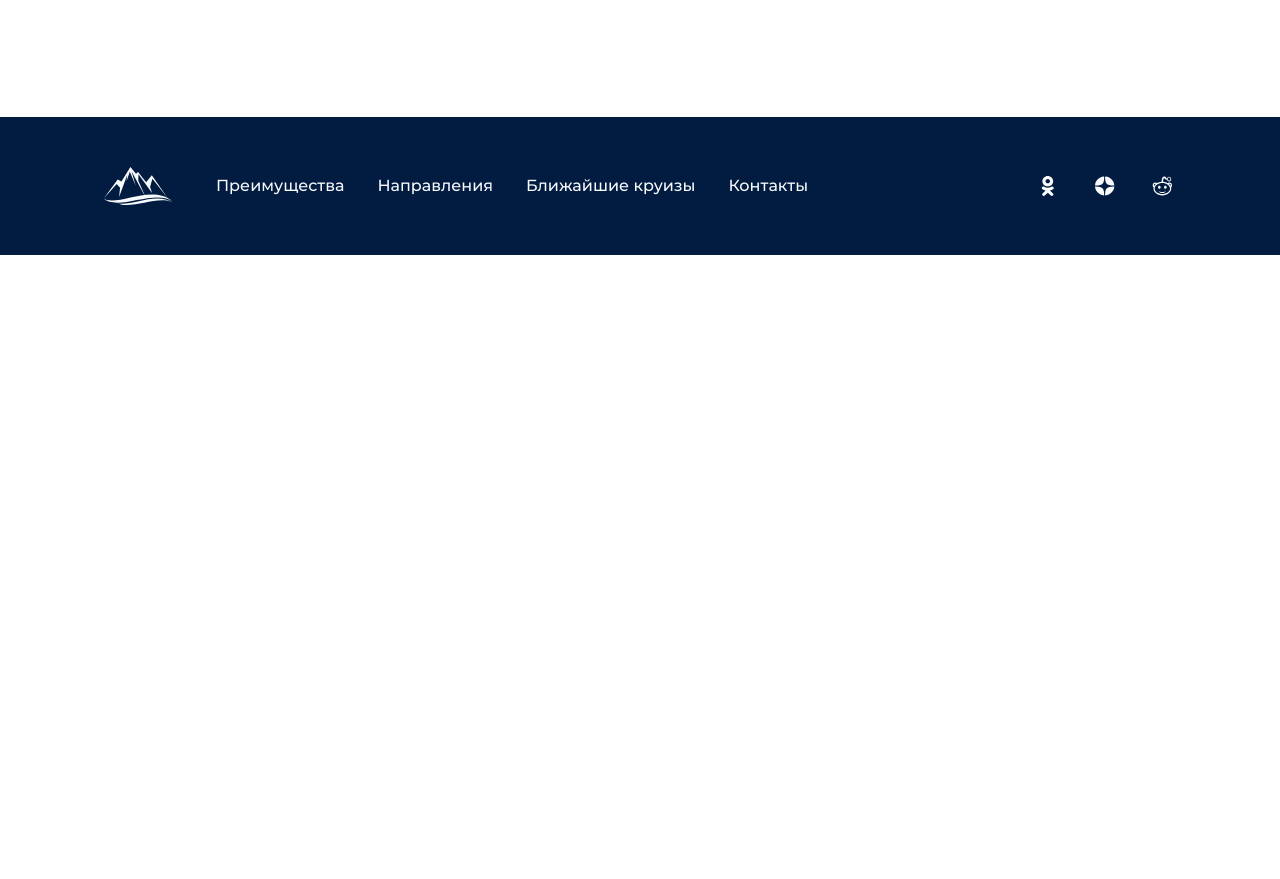
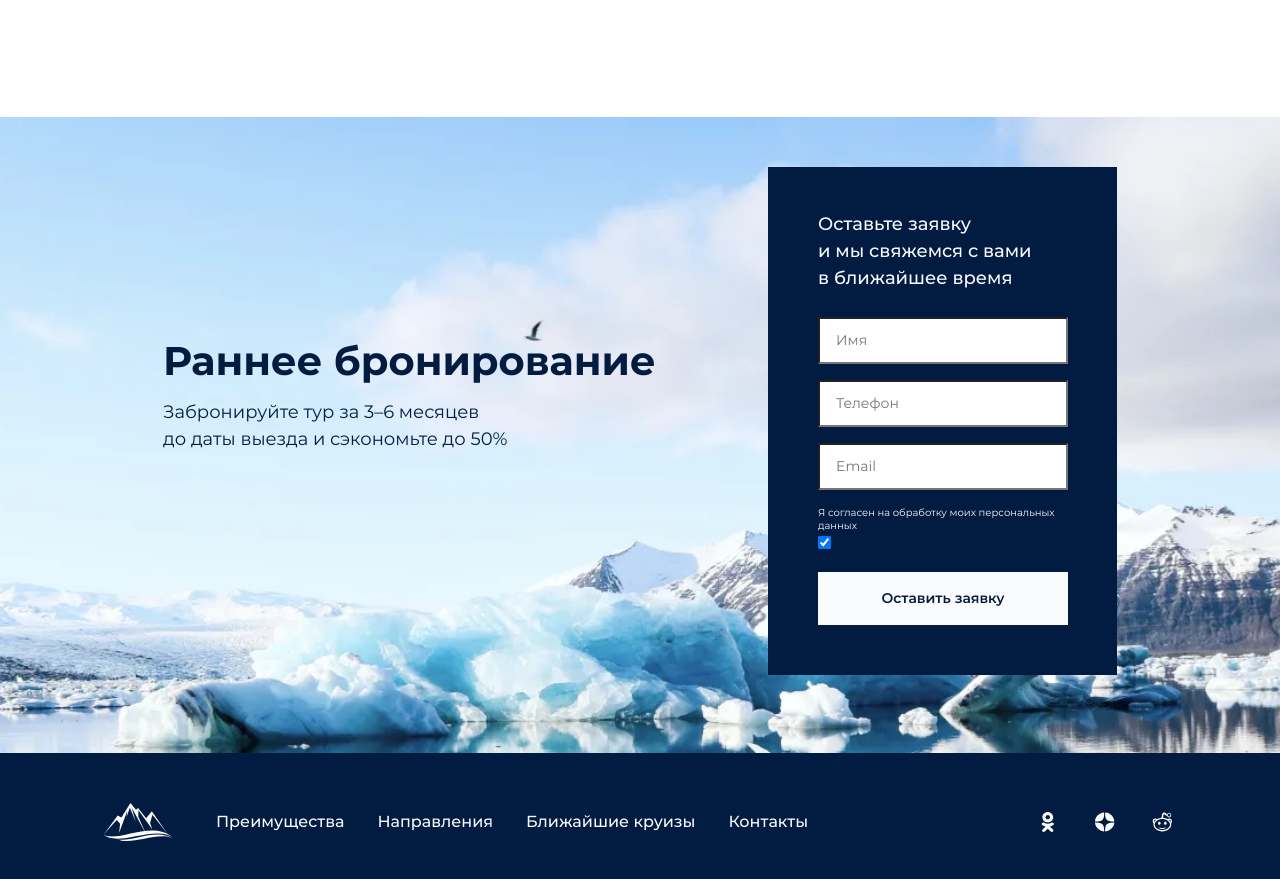
Before and after one commit to PalantKellad/cruises, a website built with webpack: page source/index.html in a window 1280 px wide. Shown: the part 3271-4150 px from the top of the page. Before the commit the page ends 3526 px from the top, so only its background shows below. Built offline with nearby package versions, Linux system fonts and the light colour scheme; files whose address does not match are found by name.

Commit message:
Starts form

```diff
--- a/source/index.html
+++ b/source/index.html
@@ -301,6 +301,44 @@
           </div>
         </div>
       </section>
+      <section class="booking" style="
+          --booking-bg-big-url: url(../img/booking/bg-booking-big.webp);
+          --booking-bg-medium-url: url(../img/booking/bg-booking-medium.webp);
+          --booking-bg-small-url: url(../img/booking/bg-booking-small.webp);
+          ">
+        <div class="container">
+          <div class="booking__content">
+            <div class="booking__description">
+              <h2>Раннее бронирование</h2>
+              <p>Забронируйте тур за&nbsp;3&ndash;6&nbsp;месяцев до&nbsp;даты выезда и&nbsp;сэкономьте до&nbsp;50%</p>
+            </div>
+            <div class="booking__form form-wrapper">
+              <p>Оставьте заявку и&nbsp;мы&nbsp;свяжемся с&nbsp;вами в&nbsp;ближайшее время</p>
+              <form name="feedback" action="https://echo.htmlacademy.ru/" method="get">
+                <label>
+                  <span>Ваше имя</span>
+                  <input type="text" name="customer-name" placeholder="Имя" required>
+                </label>
+                <label>
+                  <span>Ваш телефон</span>
+                  <input type="tel" name="customer-phone" placeholder="Телефон" pattern=".{18}" required>
+                </label>
+                <label>
+                  <span>Ваш e-mail</span>
+                  <input type="email" name="customer-email" placeholder="Email" required>
+                </label>
+                <div class="form-wrapper__personal-data-check">
+                  <label>
+                    <span>Я&nbsp;согласен на&nbsp;обработку моих персональных данных</span>
+                    <input type="checkbox" name="consent-personal-data" checked required>
+                  </label>
+                </div>
+                <button type="submit">Оставить заявку</button>
+              </form>
+            </div>
+          </div>
+        </div>
+      </section>
     </main>
     <footer class="page__footer main-footer">
       <div class="container">
--- /dev/null
+++ b/source/sass/blocks/booking.scss
@@ -0,0 +1,35 @@
+.booking {
+  --bg-url: var(--booking-bg-big-url);
+
+  padding-top: 50px;
+  padding-bottom: 78px;
+  background: var(--bg-url) no-repeat var(--themed-light) center / cover;
+}
+
+.booking__content {
+  display: flex;
+  gap: 10%;
+  padding-inline: 60px;
+}
+
+.booking__description {
+  flex: 1 1 auto;
+  padding-top: 164px;
+
+  h2 {
+    margin: 0;
+    margin-bottom: 8px;
+    font: 700 40px / 1.5 $ff-montserrat;
+  }
+
+  p {
+    max-width: 30ch;
+    margin: 0;
+    margin-bottom: 10px;
+    font: 400 18px / 1.5 $ff-montserrat;
+  }
+}
+
+.booking__form {
+  flex: 1 0 34.8%;
+}
--- /dev/null
+++ b/source/sass/blocks/form-wrapper.scss
@@ -0,0 +1,63 @@
+.form-wrapper {
+  padding: 44px 49px 50px 50px;
+  color: var(--base-light);
+  background-color: var(--themed-dark);
+
+  p {
+    margin: 0;
+    margin-bottom: 25px;
+    font: 500 18px / 1.5 $ff-montserrat;
+  }
+
+  form {
+    display: grid;
+    gap: 16px;
+  }
+
+  label {
+    position: relative;
+    width: 100%;
+    align-self: end;
+  }
+
+  input {
+    width: 100%;
+    padding: 11px 16px;
+    font: 400 14px / 1.5 $ff-montserrat;
+    color: var(--themed-dark);
+  }
+
+  span {
+    position: absolute;
+    display: block;
+    font-size: 0;
+    transform: translateY(1.5em);
+  }
+
+  button {
+    display: block;
+    padding: 16px;
+    font: 600 14px / 1.5 $ff-montserrat;
+    text-align: center;
+    color: var(--themed-dark);
+    background-color: var(--base-light);
+    border: none;
+  }
+}
+
+.form-wrapper__personal-data-check {
+  display: flex;
+
+  input {
+    width: auto;
+    order: 1
+  }
+
+  span {
+    order: 2;
+    position: static;
+    font: 400 10px / 1.3 $ff-montserrat;
+    color: var(--base-light);
+    transform: initial;
+  }
+}
--- a/source/sass/style.scss
+++ b/source/sass/style.scss
@@ -32,6 +32,8 @@
 @import "blocks/advantages";
 @import "blocks/cruises";
 @import "blocks/card";
+@import "blocks/booking";
+@import "blocks/form-wrapper";
 
 // ---------------------------------
 
```
Also changed, not shown: build/css/style.css, build/css/style.min.css, build/index.html, 1 other file.
